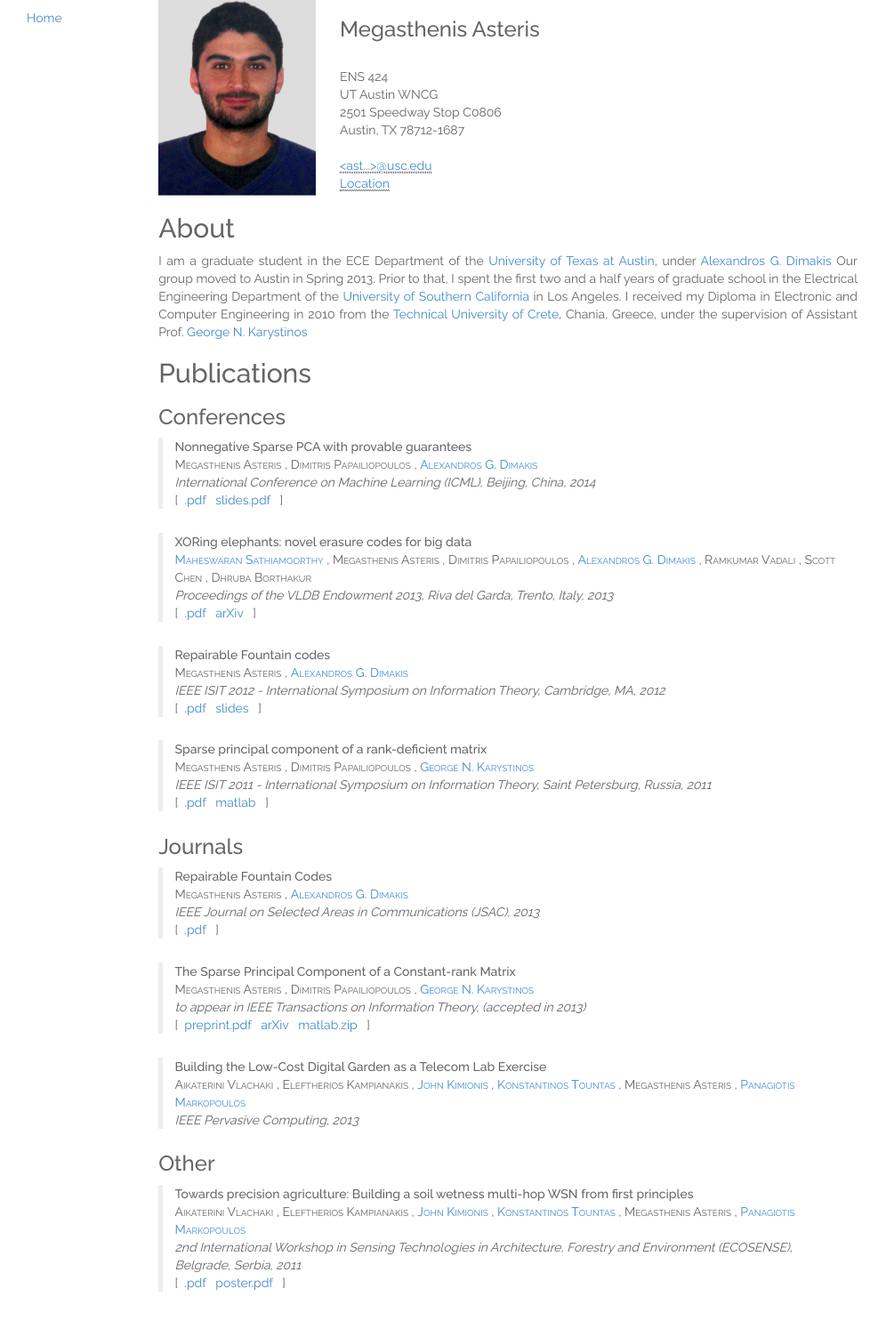
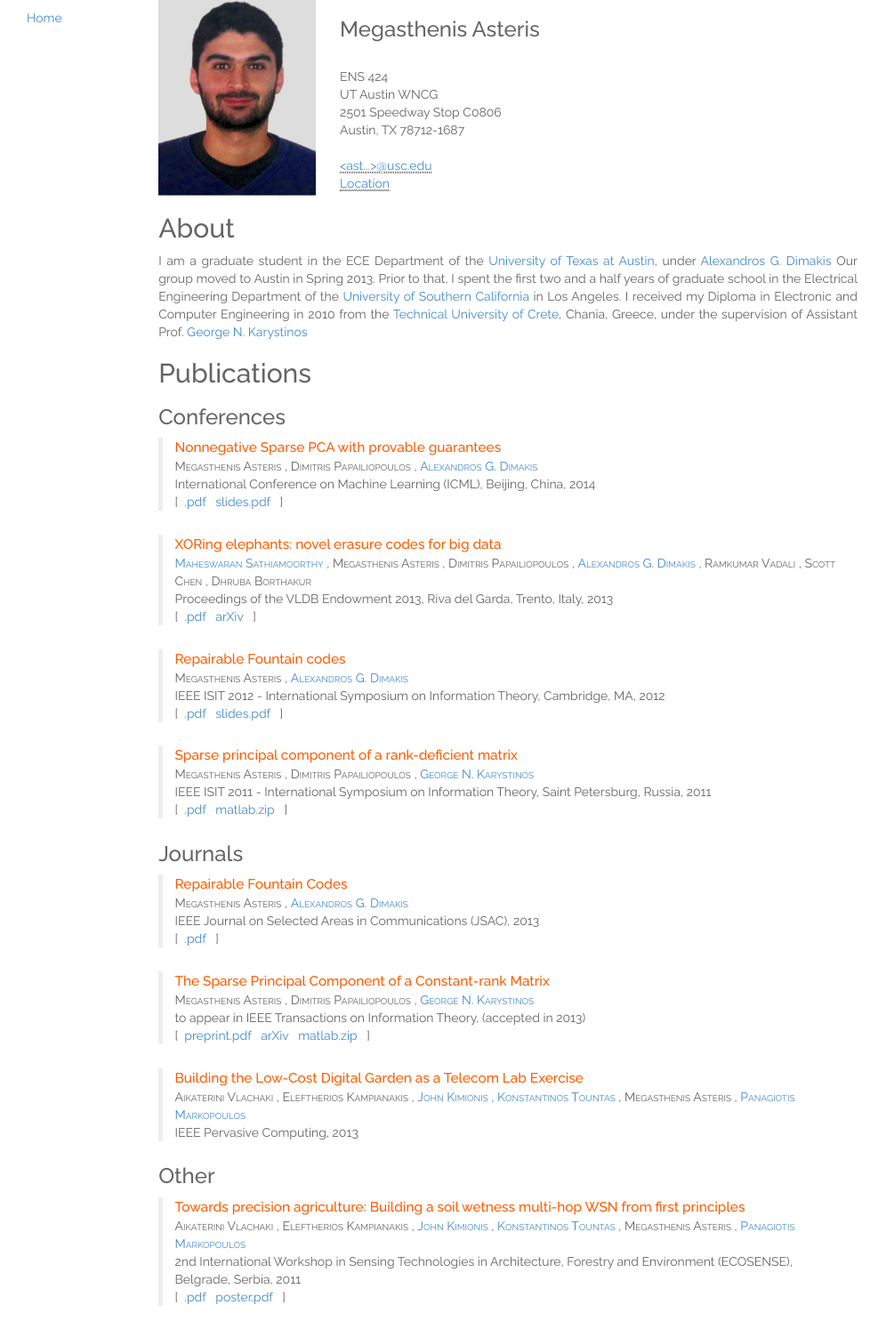
Before and after one commit to megasthenis/megasthenis.github.io, a Jekyll site: the page built from index.html, in a window 1280 px wide. Shown: the whole page at 89% size, without its empty margins (0-996 px from the left). Built offline with Jekyll 4.4.1, drawn with Linux system fonts in a browser that asks for light colours; nearby versions of some CDN libraries.

Commit message:
css mods

```diff
--- a/_data/publications.yml
+++ b/_data/publications.yml
@@ -59,7 +59,7 @@
   links:
     - name: .pdf
       url: repository/ISIT2012-RepairableFountainCodes.pdf
-    - name: slides
+    - name: slides.pdf
       url: repository/ISIT2012-RepairableFountainCodes-Presentation.pdf
     - name: #.html
       url: repairable-fountain-isit2012.html
@@ -83,7 +83,7 @@
   links:
     - name: .pdf
       url: repository/sparsePC-isit2011.pdf
-    - name: matlab
+    - name: matlab.zip
       url: repository/sparsePC-matlab.zip
     - name: #.html
       url: sparsePC-isit2011.html
--- a/css/custom.css
+++ b/css/custom.css
@@ -4,7 +4,7 @@ body {
 	font-family: 'Raleway',sans-serif;
 	text-align: justify;
 	color: #656565;
-	max-width: 900px;
+	max-width: 979px;
 	height:100%;
 	height:100vh;
 	margin:0px;
@@ -35,10 +35,10 @@ a:hover {
 	transition-timing-function: initial;
 	transition-delay: initial;
 }
+
 /* Publications */
 /* ----------------------------------------------------------*/
-
-div.publication-entry{
+.publication-entry{
 	text-align: left;
 	margin:.7em;
 	margin-left:0;
@@ -47,7 +47,7 @@ div.publication-entry{
     margin-bottom:20pt;
 }
 
-div.publication-entry:hover {
+.publication-entry:hover {
     border-left: thick solid #404040;
     transition-property: all;
 	transition-duration: 0.25s;
@@ -56,14 +56,11 @@ div.publication-entry:hover {
 	-webkit-transition-duration: .5s; /* for Safari & Chrome */
 }
 
-div.publication-entry h4{
-    padding-bottom: 5pt;
-    color: #404040;
-}
-
 .publication-entry .title{
+	color: #FF5C00;
 	display:block;
-	font-weight:500
+	font-weight:500;
+	font-size: 110%;
 }
 
 .authors-list{
@@ -93,7 +90,7 @@ div.publication-entry h4{
 
 
 .publication-entry .published{
-  font-style:italic;
+  /*font-style:italic;*/
   display:block;
 }
 
```
